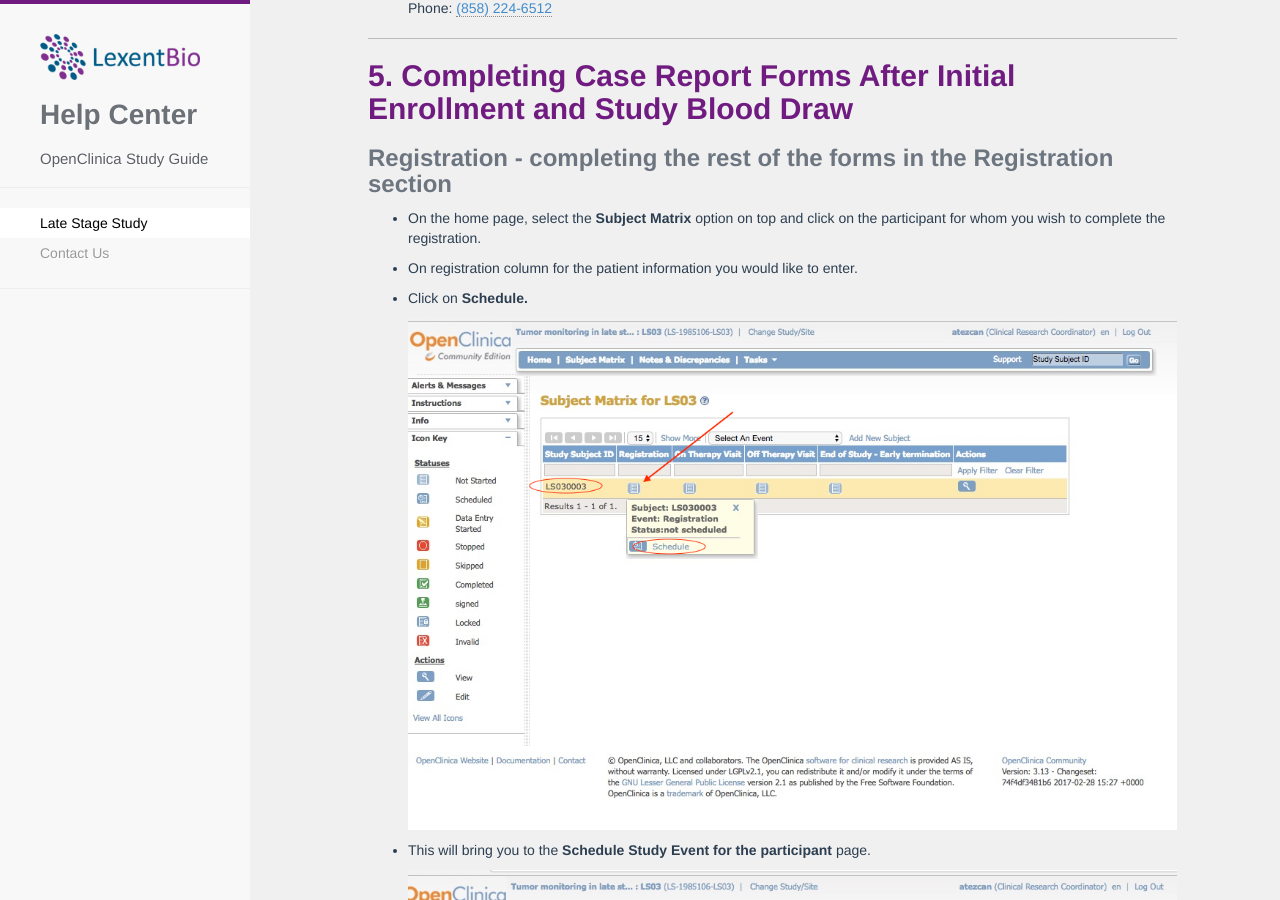
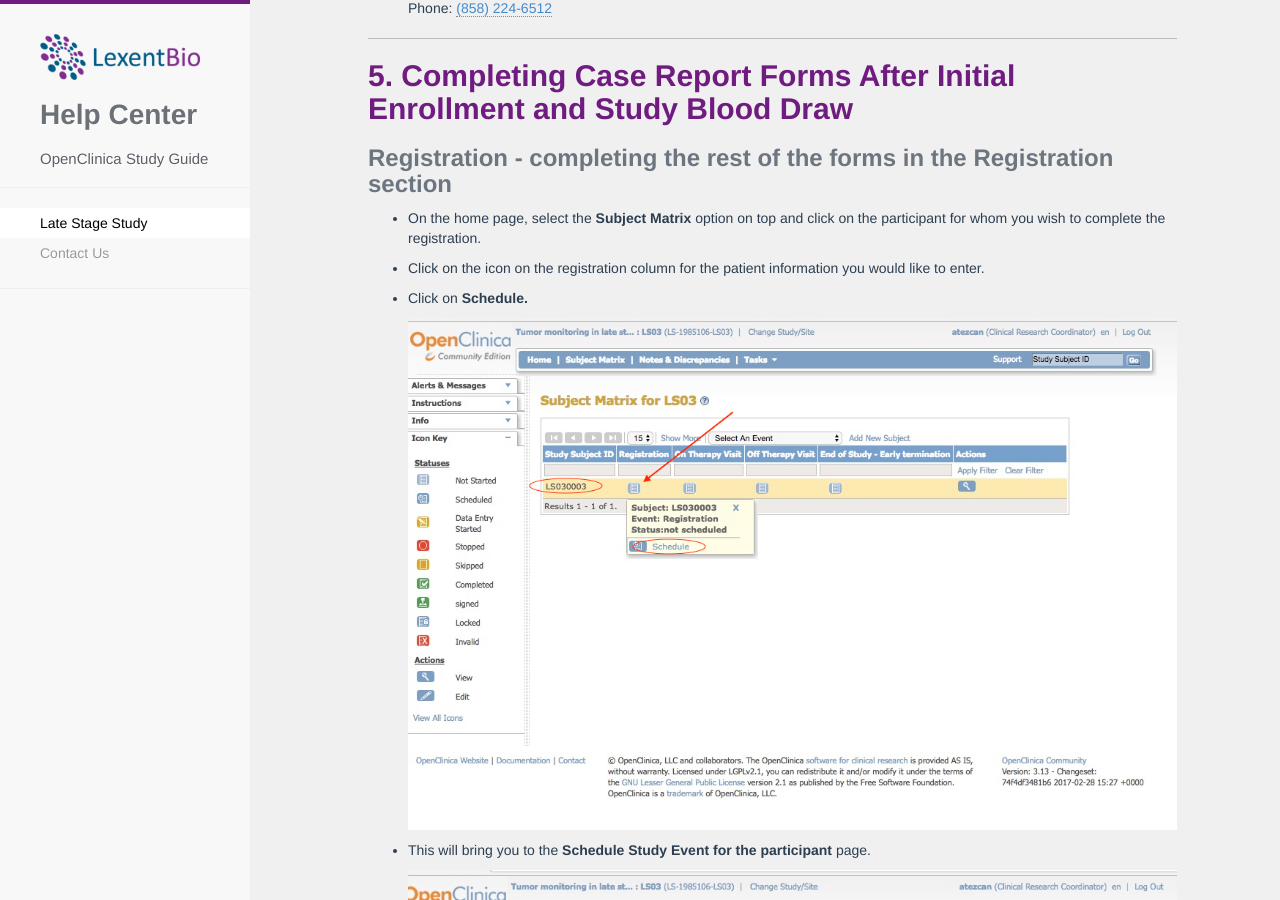
Before and after one commit to lexentbio/openclinica-docs, a Jekyll site: the page built from index.md, in a window 1280 px wide and 900 px high, scrolled down 5903 px. Built offline with Jekyll 4.4.1, drawn with Linux system fonts in a browser that asks for light colours; nearby versions of some CDN libraries.

Commit message:
Updated Completing Case Report Forms

```diff
--- a/_late_stage_study_steps/completing-case-report-forms.markdown
+++ b/_late_stage_study_steps/completing-case-report-forms.markdown
@@ -8,7 +8,7 @@ position: 4
 
 * On the home page, select the **Subject Matrix** option on top and click on the participant for whom you wish to complete the registration.
 
-* On registration column for the patient information you would like to enter.
+* Click on the icon on the registration column for the patient information you would like to enter.
 
 * Click on **Schedule.**
 
```
